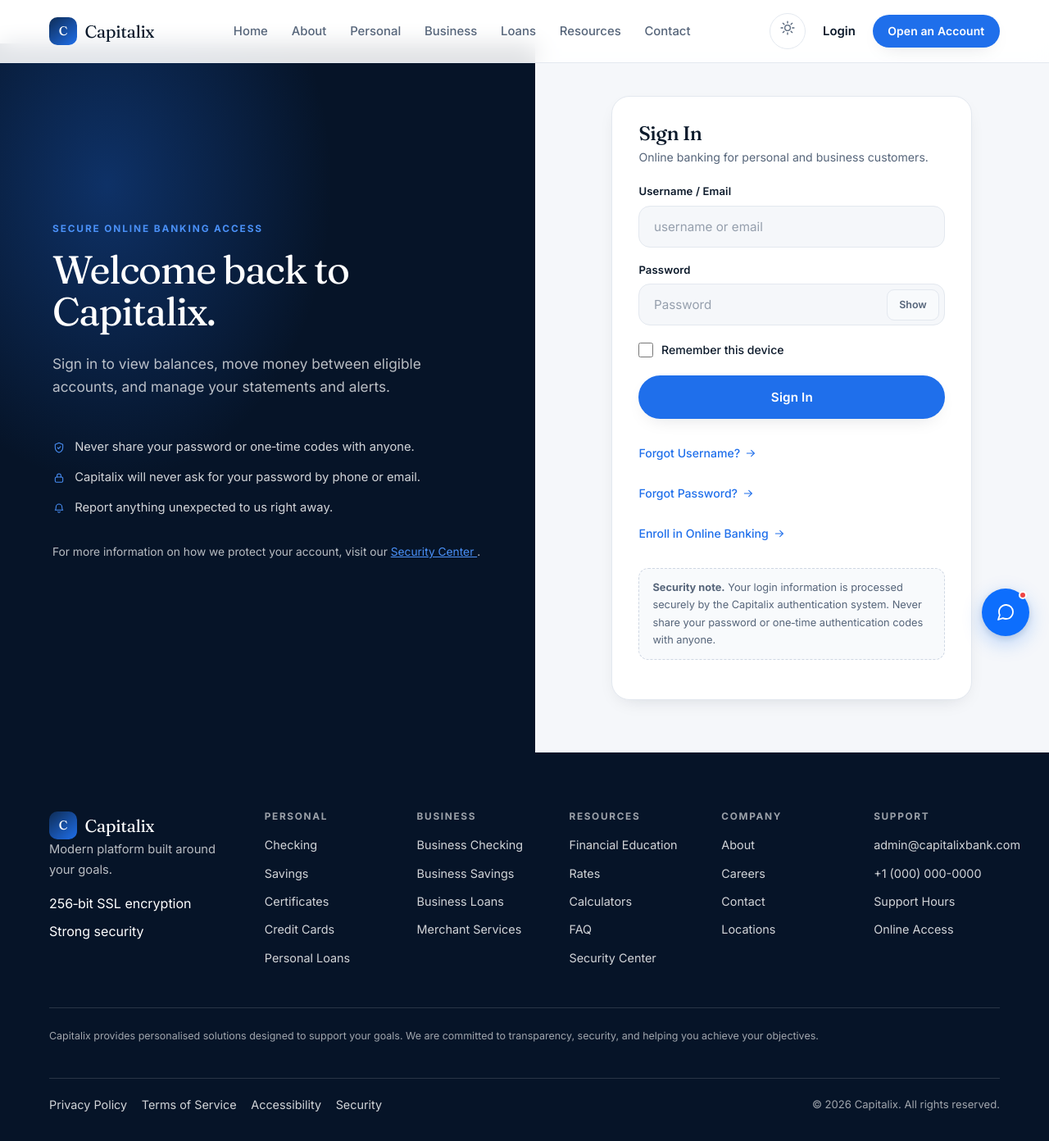
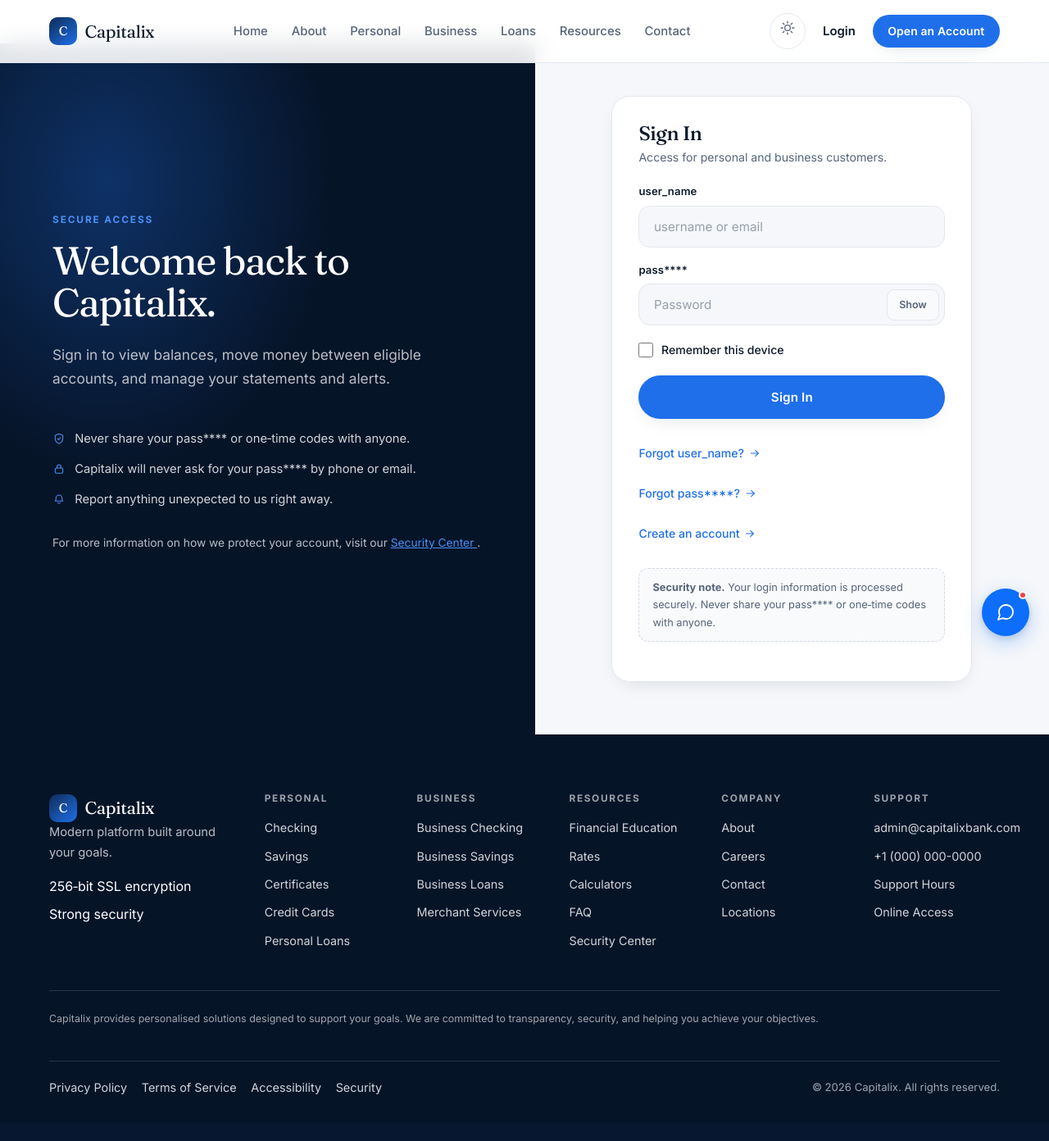
Before and after one commit to ibukundjango/capitalix, a Django app: page /accounts/login/ in a window 1280 px wide. Shown: the whole page at 82% size. After the commit the page ends 1335 px from the top, so only its background shows below. Run offline with Django 5.2, Linux system fonts and the light colour scheme.

Commit message:
Revise login page content and labels
Updated login page text for clarity and security.

```diff
--- a/backend/templates/auth/login.html
+++ b/backend/templates/auth/login.html
@@ -1,25 +1,20 @@
 {% extends "base.html" %}
 {% load static %}
 
-{% block title %}Log In | Capitalix Online Banking{% endblock %}
+{% block title %}Log In | Capitalix{% endblock %}
 
 {% block meta_description %}
-    Sign in to Capitalix online banking to view balances, transfer funds between eligible accounts, and manage statements and alerts.
+    Sign in to Capitalix to view balances, transfer funds between eligible accounts, and manage statements and alerts.
 {% endblock %}
 
 {% block extra_head %}
 <style>
-    /* ============================================================
-       LOGIN PAGE – PREMIUM INPUT STYLING
-       ============================================================ */
-
     .auth-layout {
         display: grid;
         grid-template-columns: 1.02fr 0.98fr;
         min-height: calc(100vh - var(--header-h));
         margin-top: -1.5rem;
     }
-
     .auth-brand {
         background: var(--bg-deep);
         color: #fff;
@@ -30,7 +25,6 @@
         position: relative;
         overflow: hidden;
     }
-
     .auth-brand::after {
         content: "";
         position: absolute;
@@ -38,35 +32,29 @@
         background: radial-gradient(60% 60% at 20% 20%, rgba(31, 111, 235, 0.32), transparent 70%);
         pointer-events: none;
     }
-
     .auth-brand > * {
         position: relative;
         z-index: 1;
     }
-
     .auth-brand .check-list li {
         color: rgba(255, 255, 255, 0.82);
         font-size: 0.92rem;
         padding: 0.4rem 0;
     }
-
     .auth-brand .check-list svg {
         color: var(--blue-400);
     }
-
     .auth-panel {
         padding: clamp(2rem, 5vw, 4.5rem);
         display: flex;
         align-items: center;
         background: var(--bg-alt);
     }
-
     .auth-panel > * {
         width: 100%;
         max-width: 440px;
         margin: 0 auto;
     }
-
     .auth-panel .form-card {
         padding: 2rem;
         background: var(--surface);
@@ -74,25 +62,20 @@
         border-radius: var(--radius-lg);
         box-shadow: var(--shadow-md);
     }
-
     .auth-panel .form-card h2 {
         font-family: var(--font-display);
         font-size: 1.5rem;
         letter-spacing: -0.02em;
         margin: 0 0 0.2rem;
     }
-
     .auth-panel .form-card .form-subtitle {
         font-size: 0.88rem;
         color: var(--text-muted);
         margin: 0 0 1.25rem;
     }
-
-    /* ---- PREMIUM INPUTS (matching profile page) ---- */
     .auth-panel .form-card .field {
         margin-bottom: 1.1rem;
     }
-
     .auth-panel .form-card .field label {
         font-size: 0.82rem;
         font-weight: 600;
@@ -101,7 +84,6 @@
         color: var(--text);
         letter-spacing: 0.01em;
     }
-
     .auth-panel .form-card .field input[type="text"],
     .auth-panel .form-card .field input[type="email"],
     .auth-panel .form-card .field input[type="password"] {
@@ -118,7 +100,6 @@
         appearance: none;
         -webkit-appearance: none;
     }
-
     .auth-panel .form-card .field input[type="text"]:focus,
     .auth-panel .form-card .field input[type="email"]:focus,
     .auth-panel .form-card .field input[type="password"]:focus {
@@ -127,7 +108,6 @@
         background: var(--bg);
         box-shadow: 0 0 0 4px var(--accent-soft);
     }
-
     .auth-panel .form-card .field input[type="text"]:disabled,
     .auth-panel .form-card .field input[type="email"]:disabled,
     .auth-panel .form-card .field input[type="password"]:disabled {
@@ -136,7 +116,6 @@
         opacity: 0.7;
         border-color: var(--border-strong);
     }
-
     .auth-panel .form-card .field input[type="text"]::placeholder,
     .auth-panel .form-card .field input[type="email"]::placeholder,
     .auth-panel .form-card .field input[type="password"]::placeholder {
@@ -144,16 +123,12 @@
         opacity: 0.6;
         font-weight: 400;
     }
-
-    /* Password toggle */
     .auth-panel .form-card .password-wrap {
         position: relative;
     }
-
     .auth-panel .form-card .password-wrap input {
         padding-right: 5.2rem;
     }
-
     .auth-panel .form-card .password-toggle {
         position: absolute;
         right: 0.45rem;
@@ -170,21 +145,17 @@
         cursor: pointer;
         transition: border-color 0.2s, color 0.2s, background 0.2s;
     }
-
     .auth-panel .form-card .password-toggle:hover {
         border-color: var(--accent);
         color: var(--accent);
         background: var(--accent-soft);
     }
-
-    /* Checkbox row */
     .auth-panel .form-card .checkbox-row {
         display: flex;
         gap: 0.6rem;
         align-items: center;
         margin-bottom: 1.25rem;
     }
-
     .auth-panel .form-card .checkbox-row input[type="checkbox"] {
         width: 18px;
         height: 18px;
@@ -193,22 +164,18 @@
         flex-shrink: 0;
         margin: 0;
     }
-
     .auth-panel .form-card .checkbox-row label {
         font-size: 0.88rem;
         font-weight: 500;
         color: var(--text);
         cursor: pointer;
     }
-
-    /* Error text */
     .auth-panel .form-card .error-text {
         color: #c0392b;
         font-size: 0.78rem;
         margin: 0.25rem 0 0;
         min-height: 1em;
     }
-
     .auth-panel .form-card .form-note {
         font-size: 0.8rem;
         color: var(--text-muted);
@@ -218,15 +185,12 @@
         padding: 0.8rem 1rem;
         margin-top: 1.25rem;
     }
-
-    /* Links */
     .auth-panel .form-card .auth-links {
         display: flex;
         flex-direction: column;
         gap: 0.3rem;
         margin-top: 1.25rem;
     }
-
     .auth-panel .form-card .auth-links .link-arrow {
         font-size: 0.88rem;
         color: var(--accent);
@@ -237,50 +201,37 @@
         gap: 0.3rem;
         transition: gap 0.2s ease;
     }
-
     .auth-panel .form-card .auth-links .link-arrow:hover {
         gap: 0.6rem;
     }
-
     .auth-panel .form-card .auth-links .link-arrow svg {
         transition: transform 0.2s ease;
     }
-
     .auth-panel .form-card .auth-links .link-arrow:hover svg {
         transform: translateX(3px);
     }
-
-    /* ============================================================
-       RESPONSIVE
-       ============================================================ */
     @media (max-width: 900px) {
         .auth-layout {
             grid-template-columns: 1fr;
             margin-top: 0;
             min-height: auto;
         }
-
         .auth-brand {
             padding: 2rem 1.5rem;
             min-height: auto;
         }
-
         .auth-brand .display {
             font-size: clamp(1.6rem, 4vw, 2.2rem);
         }
-
         .auth-brand .check-list li {
             font-size: 0.85rem;
         }
-
         .auth-panel {
             padding: 1.5rem;
         }
-
         .auth-panel .form-card {
             padding: 1.5rem;
         }
-
         .auth-panel .form-card .field input[type="text"],
         .auth-panel .form-card .field input[type="email"],
         .auth-panel .form-card .field input[type="password"] {
@@ -289,32 +240,24 @@
             font-size: 0.9rem;
         }
     }
-
     @media (max-width: 480px) {
         .auth-brand .display {
             font-size: 1.5rem;
         }
-
         .auth-panel .form-card {
             padding: 1.25rem;
         }
     }
-
-    /* ============================================================
-       DARK MODE
-       ============================================================ */
     :root[data-theme="dark"] .auth-panel .form-card {
         background: var(--surface);
         border-color: var(--border);
     }
-
     :root[data-theme="dark"] .auth-panel .form-card .field input[type="text"],
     :root[data-theme="dark"] .auth-panel .form-card .field input[type="email"],
     :root[data-theme="dark"] .auth-panel .form-card .field input[type="password"] {
         background: var(--surface-2);
         border-color: var(--border);
     }
-
     :root[data-theme="dark"] .auth-panel .form-card .field input[type="text"]:focus,
     :root[data-theme="dark"] .auth-panel .form-card .field input[type="email"]:focus,
     :root[data-theme="dark"] .auth-panel .form-card .field input[type="password"]:focus {
@@ -322,12 +265,10 @@
         border-color: var(--accent);
         box-shadow: 0 0 0 4px var(--accent-soft);
     }
-
     :root[data-theme="dark"] .auth-panel .form-card .password-toggle {
         background: var(--surface-2);
         border-color: var(--border);
     }
-
     :root[data-theme="dark"] .auth-panel .form-card .password-toggle:hover {
         border-color: var(--accent);
         background: var(--accent-soft);
@@ -336,23 +277,16 @@
 {% endblock %}
 
 {% block content %}
-
 <section class="auth-layout">
-    <!-- ============================================================
-         BRAND SIDE
-         ============================================================ -->
     <div class="auth-brand">
-        <p class="eyebrow eyebrow--light">Secure online banking access</p>
-
+        <p class="eyebrow eyebrow--light">Secure access</p>
         <h1 class="display" style="font-size:clamp(2rem,4vw,3rem);">
             Welcome back to Capitalix.
         </h1>
-
         <p class="lead" style="color:var(--on-deep-muted);">
             Sign in to view balances, move money between eligible accounts, and manage your
             statements and alerts.
         </p>
-
         <ul class="check-list" style="margin-top:1.5rem;color:#fff;">
             <li>
                 <svg width="16" height="16" viewBox="0 0 24 24"
@@ -362,9 +296,8 @@
                     <path d="M12 3.5l7 2.8v5.2c0 4.3-2.9 8-7 9.5-4.1-1.5-7-5.2-7-9.5V6.3l7-2.8Z"/>
                     <path d="M9.2 12.2l2 2 3.6-3.9"/>
                 </svg>
-                <span>Never share your password or one‑time codes with anyone.</span>
+                <span>Never share your pass**** or one‑time codes with anyone.</span>
             </li>
-
             <li>
                 <svg width="16" height="16" viewBox="0 0 24 24"
                      fill="none" stroke="currentColor" stroke-width="1.6"
@@ -373,9 +306,8 @@
                     <rect x="5" y="10.5" width="14" height="9.5" rx="2.2"/>
                     <path d="M8.5 10.5V8a3.5 3.5 0 0 1 7 0v2.5"/>
                 </svg>
-                <span>Capitalix will never ask for your password by phone or email.</span>
+                <span>Capitalix will never ask for your pass**** by phone or email.</span>
             </li>
-
             <li>
                 <svg width="16" height="16" viewBox="0 0 24 24"
                      fill="none" stroke="currentColor" stroke-width="1.6"
@@ -387,7 +319,6 @@
                 <span>Report anything unexpected to us right away.</span>
             </li>
         </ul>
-
         <p class="small" style="color:var(--on-deep-muted);margin-top:1.5rem;">
             For more information on how we protect your account, visit our
             <a href="{% url 'security' %}" style="color:var(--blue-400);text-decoration:underline;">
@@ -396,17 +327,12 @@
         </p>
     </div>
 
-    <!-- ============================================================
-         LOGIN FORM
-         ============================================================ -->
     <div class="auth-panel">
         <div>
-
             <form class="form-card" method="post" action="{% url 'login' %}" novalidate>
                 {% csrf_token %}
-
                 <h2>Sign In</h2>
-                <p class="form-subtitle">Online banking for personal and business customers.</p>
+                <p class="form-subtitle">Access for personal and business customers.</p>
 
                 {% if form.non_field_errors %}
                     <div class="error-text" role="alert" style="margin-bottom:1rem;">
@@ -414,9 +340,8 @@
                     </div>
                 {% endif %}
 
-                <!-- Username -->
                 <div class="field">
-                    <label for="id_username">Username / Email</label>
+                    <label for="id_username">user_name</label>
                     {{ form.username }}
                     {% if form.username.errors %}
                         <p class="error-text" id="err-username" role="alert">
@@ -425,9 +350,8 @@
                     {% endif %}
                 </div>
 
-                <!-- Password -->
                 <div class="field">
-                    <label for="id_password">Password</label>
+                    <label for="id_password">pass****</label>
                     <div class="password-wrap">
                         {{ form.password }}
                         <button class="password-toggle" type="button"
@@ -443,33 +367,30 @@
                     {% endif %}
                 </div>
 
-                <!-- Remember me -->
                 <div class="checkbox-row">
                     <input type="checkbox" id="remember" name="remember" />
                     <label for="remember">Remember this device</label>
                 </div>
 
-                <!-- Submit -->
                 <button class="btn btn--primary btn--block" type="submit">
                     Sign In
                 </button>
 
-                <!-- Links -->
                 <div class="auth-links">
                     <a class="link-arrow" href="{% url 'contact' %}">
-                        Forgot Username?
+                        Forgot user_name?
                         <svg width="16" height="16" viewBox="0 0 24 24" fill="none" stroke="currentColor" stroke-width="1.6" stroke-linecap="round" stroke-linejoin="round" aria-hidden="true" focusable="false">
                             <path d="M5 12h13"/><path d="M13 6.5 18.5 12 13 17.5"/>
                         </svg>
                     </a>
                     <a class="link-arrow" href="{% url 'password_reset' %}">
-                        Forgot Password?
+                        Forgot pass****?
                         <svg width="16" height="16" viewBox="0 0 24 24" fill="none" stroke="currentColor" stroke-width="1.6" stroke-linecap="round" stroke-linejoin="round" aria-hidden="true" focusable="false">
                             <path d="M5 12h13"/><path d="M13 6.5 18.5 12 13 17.5"/>
                         </svg>
                     </a>
                     <a class="link-arrow" href="{% url 'register' %}">
-                        Enroll in Online Banking
+                        Create an account
                         <svg width="16" height="16" viewBox="0 0 24 24" fill="none" stroke="currentColor" stroke-width="1.6" stroke-linecap="round" stroke-linejoin="round" aria-hidden="true" focusable="false">
                             <path d="M5 12h13"/><path d="M13 6.5 18.5 12 13 17.5"/>
                         </svg>
@@ -478,15 +399,11 @@
 
                 <p class="form-note" style="margin-top:1.25rem;">
                     <strong>Security note.</strong>
-                    Your login information is processed securely by the Capitalix authentication system.
-                    Never share your password or one‑time authentication codes with anyone.
+                    Your login information is processed securely.
+                    Never share your pass**** or one‑time codes with anyone.
                 </p>
-
             </form>
-
         </div>
     </div>
-
 </section>
-
 {% endblock %}
```
